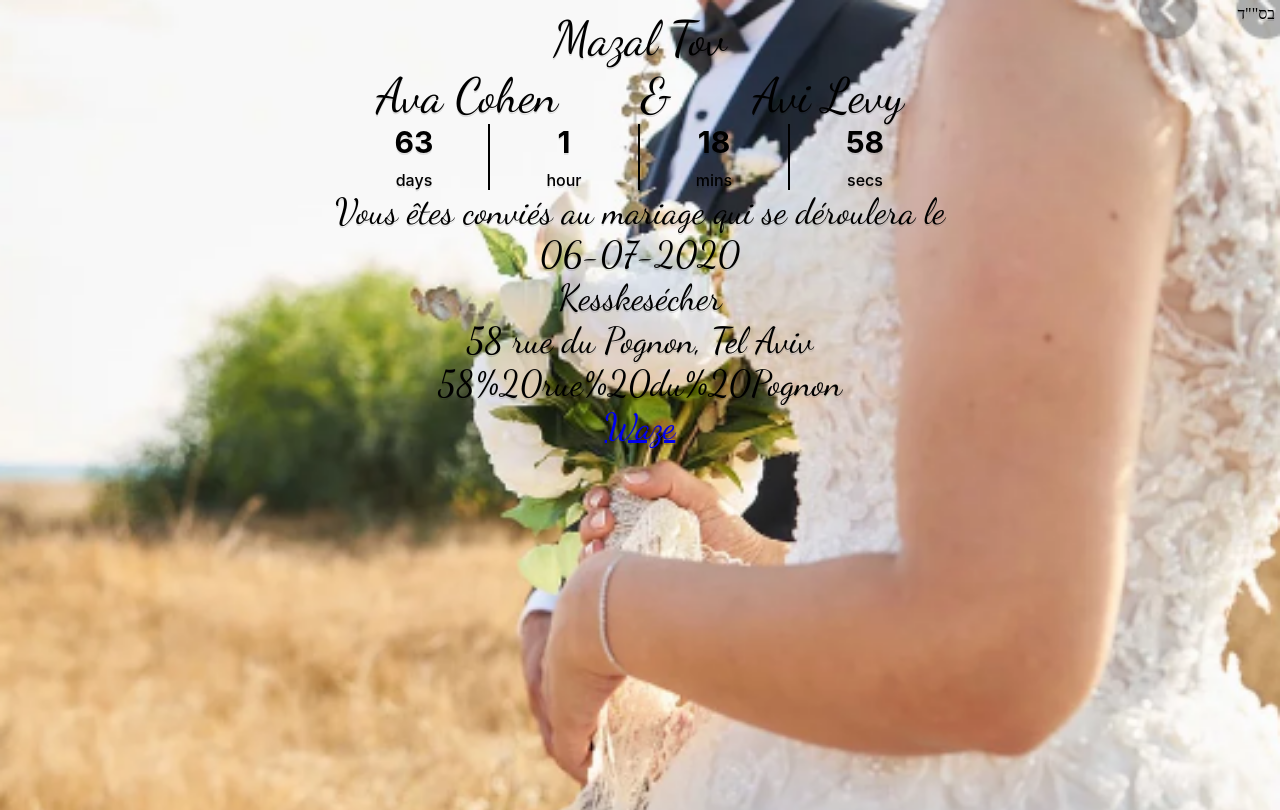
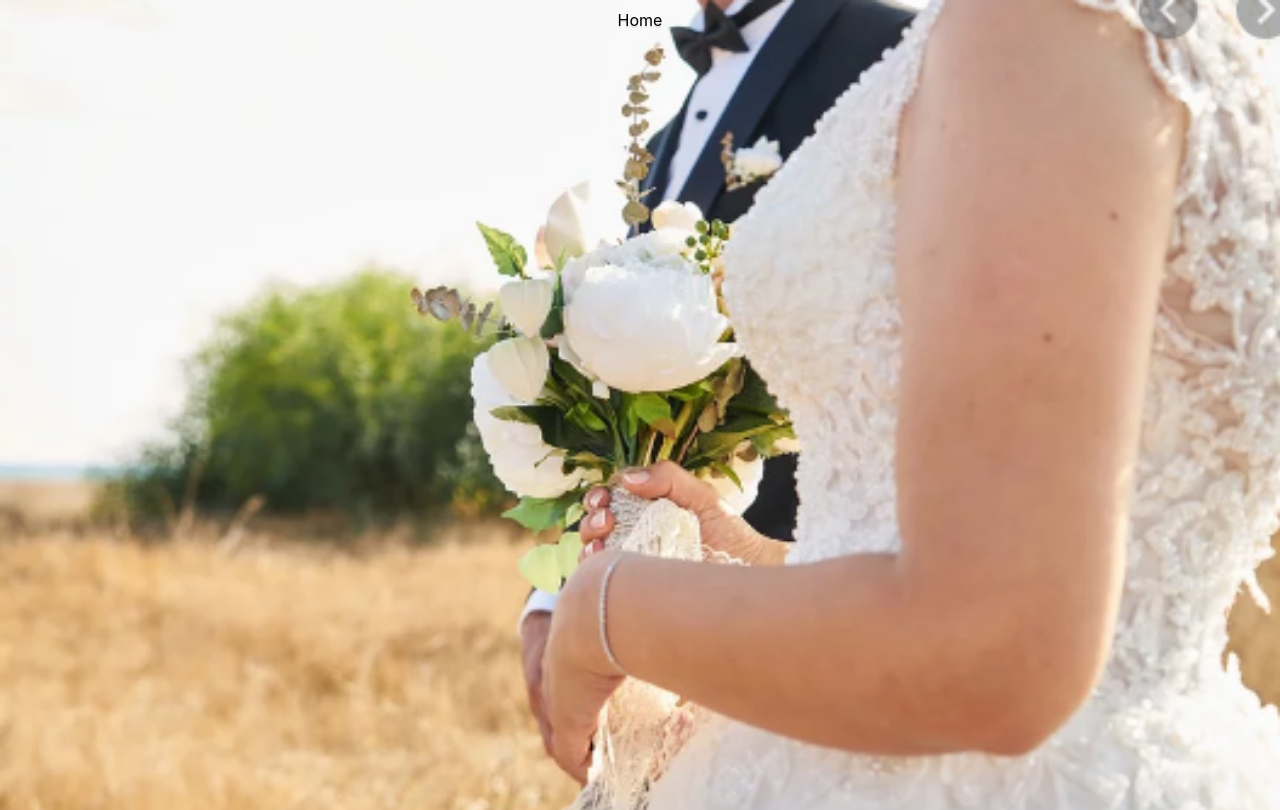
Before and after one commit to RADevAAS/save-the-date, a React (Create React App) app: page / in a window 1280 px wide. Built offline with nearby package versions, Linux system fonts and the light colour scheme; a web font is replaced by a local one.

Commit message:
add routing

```diff
--- a/package.json
+++ b/package.json
@@ -11,6 +11,7 @@
     "prop-types": "^15.7.2",
     "react": "^16.13.1",
     "react-dom": "^16.13.1",
+    "react-router-dom": "^5.2.0",
     "react-scripts": "3.4.1"
   },
   "scripts": {
--- a/src/AppContainer.js
+++ b/src/AppContainer.js
@@ -1,14 +1,26 @@
 import React from 'react';
+import { BrowserRouter as Router, Route, Switch} from "react-router-dom"
 import App from "./components/App/App";
 import style from './index.css';
 
+const Home = () => <div>Home</div>
+const Login = () => <div>Login</div>
+const PageNotFound = () => <div>PageNotFound 404</div>
 
 function AppContainer() {
-  return (
-    <div className={style.background}>
-      <App/>
-    </div>
-  );
+	return (
+		<Router>
+			<div className={style.background}>
+				<Switch>
+					<Route exact path="/" component={Home} />
+					<Route path="/login" component={Login} />
+					<Route path="/event/:eventId" component={App} />
+					<Route component={PageNotFound} />
+				</Switch>
+			</div>
+		</Router>
+
+	);
 }
 
 export default AppContainer;
```
